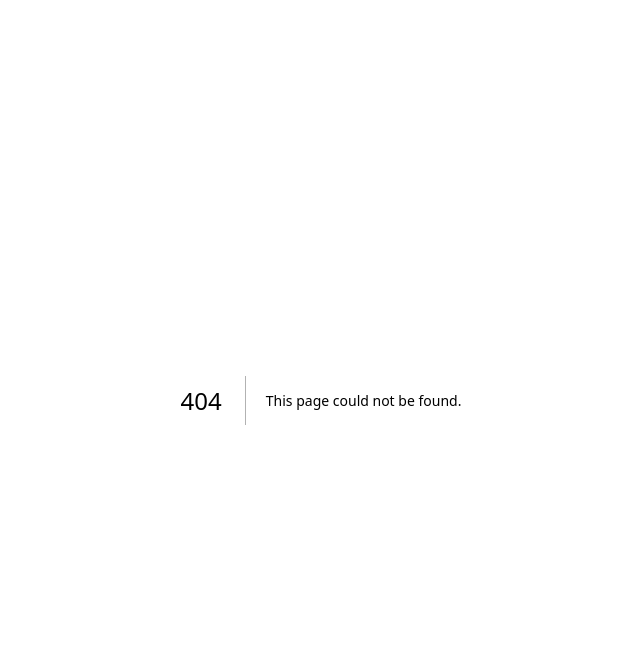
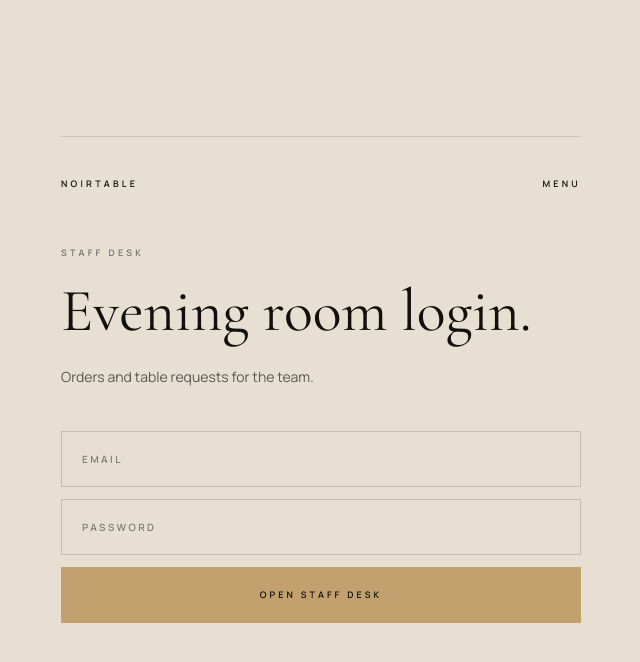
Before and after one commit to noirectinea/noirtable, a Next.js app: page /staff/login in a window 1280 px wide. Before the commit this address had no page. Shown: the top 662 px of the page, without its empty margins (319-959 px from the left). Built offline with nearby package versions, Linux system fonts and the light colour scheme; no server answers.

Commit message:
Add staff login protection

```diff
--- a/src/app/api/orders/route.ts
+++ b/src/app/api/orders/route.ts
@@ -6,8 +6,15 @@ import {
   type OrderInput,
   type OrderStatus,
 } from "@/server/orders";
+import { requireStaffAuth } from "@/server/staff-auth";
 
-export async function GET() {
+export async function GET(request: Request) {
+  const authResponse = await requireStaffAuth(request);
+
+  if (authResponse) {
+    return authResponse;
+  }
+
   const orders = await listOrders();
 
   return NextResponse.json({ orders });
@@ -38,6 +45,12 @@ export async function POST(request: Request) {
 
 export async function PATCH(request: Request) {
   try {
+    const authResponse = await requireStaffAuth(request);
+
+    if (authResponse) {
+      return authResponse;
+    }
+
     const body = (await request.json()) as {
       id?: string;
       status?: OrderStatus;
--- a/src/app/api/reservations/route.ts
+++ b/src/app/api/reservations/route.ts
@@ -6,8 +6,15 @@ import {
   type ReservationStatus,
   updateReservationStatus,
 } from "@/server/reservations";
+import { requireStaffAuth } from "@/server/staff-auth";
 
-export async function GET() {
+export async function GET(request: Request) {
+  const authResponse = await requireStaffAuth(request);
+
+  if (authResponse) {
+    return authResponse;
+  }
+
   const reservations = await listReservations();
 
   return NextResponse.json({ reservations });
@@ -39,6 +46,12 @@ export async function POST(request: Request) {
 
 export async function PATCH(request: Request) {
   try {
+    const authResponse = await requireStaffAuth(request);
+
+    if (authResponse) {
+      return authResponse;
+    }
+
     const body = (await request.json()) as {
       id?: string;
       status?: ReservationStatus;
--- /dev/null
+++ b/src/app/staff/login/page.tsx
@@ -0,0 +1,5 @@
+import { StaffLoginPage } from "@/components/StaffLoginPage";
+
+export default function StaffLogin() {
+  return <StaffLoginPage />;
+}
--- a/src/components/AdminOrdersPage.tsx
+++ b/src/components/AdminOrdersPage.tsx
@@ -1,9 +1,11 @@
 "use client";
 
 import Link from "next/link";
+import { useRouter } from "next/navigation";
 import { useEffect, useState } from "react";
 import { menuItems } from "@/data/menu";
 import { formatPrice } from "@/lib/cart";
+import { getSupabaseClient } from "@/lib/supabase/client";
 import type { OrderStatus, StoredOrder } from "@/server/orders";
 import type {
   ReservationStatus,
@@ -50,20 +52,34 @@ function formatServiceTime(value: string) {
 }
 
 export function AdminOrdersPage() {
+  const router = useRouter();
   const [orders, setOrders] = useState<StoredOrder[]>([]);
   const [reservations, setReservations] = useState<StoredReservation[]>([]);
   const [activeOrderFilter, setActiveOrderFilter] =
     useState<"all" | OrderStatus>("all");
   const [status, setStatus] = useState("Loading orders...");
   const [updatingId, setUpdatingId] = useState("");
+  const [accessToken, setAccessToken] = useState("");
 
   useEffect(() => {
-    async function loadOrders() {
+    async function loadOrders(token: string) {
       try {
         const [ordersResponse, reservationsResponse] = await Promise.all([
-          fetch("/api/orders", { cache: "no-store" }),
-          fetch("/api/reservations", { cache: "no-store" }),
+          fetch("/api/orders", {
+            cache: "no-store",
+            headers: { Authorization: `Bearer ${token}` },
+          }),
+          fetch("/api/reservations", {
+            cache: "no-store",
+            headers: { Authorization: `Bearer ${token}` },
+          }),
         ]);
+
+        if (ordersResponse.status === 401 || reservationsResponse.status === 401) {
+          router.replace("/staff/login");
+          return;
+        }
+
         const ordersResult = (await ordersResponse.json()) as {
           orders?: StoredOrder[];
         };
@@ -79,8 +95,35 @@ export function AdminOrdersPage() {
       }
     }
 
-    loadOrders();
-  }, []);
+    async function checkStaffSession() {
+      const supabase = getSupabaseClient();
+
+      if (!supabase) {
+        setStatus("Staff login is not configured.");
+        return;
+      }
+
+      const { data } = await supabase.auth.getSession();
+      const token = data.session?.access_token;
+
+      if (!token) {
+        router.replace("/staff/login");
+        return;
+      }
+
+      setAccessToken(token);
+      await loadOrders(token);
+    }
+
+    checkStaffSession();
+  }, [router]);
+
+  async function signOut() {
+    const supabase = getSupabaseClient();
+
+    await supabase?.auth.signOut();
+    router.replace("/staff/login");
+  }
 
   async function updateOrder(id: string, nextStatus: OrderStatus) {
     setUpdatingId(id);
@@ -88,7 +131,10 @@ export function AdminOrdersPage() {
     try {
       const response = await fetch("/api/orders", {
         method: "PATCH",
-        headers: { "Content-Type": "application/json" },
+        headers: {
+          Authorization: `Bearer ${accessToken}`,
+          "Content-Type": "application/json",
+        },
         body: JSON.stringify({ id, status: nextStatus }),
       });
       const result = (await response.json()) as {
@@ -121,7 +167,10 @@ export function AdminOrdersPage() {
     try {
       const response = await fetch("/api/reservations", {
         method: "PATCH",
-        headers: { "Content-Type": "application/json" },
+        headers: {
+          Authorization: `Bearer ${accessToken}`,
+          "Content-Type": "application/json",
+        },
         body: JSON.stringify({ id, status: nextStatus }),
       });
       const result = (await response.json()) as {
@@ -162,6 +211,9 @@ export function AdminOrdersPage() {
         <nav className="flex gap-7">
           <Link href="/menu">Menu</Link>
           <Link href="/case-study">Journal</Link>
+          <button type="button" onClick={signOut}>
+            Logout
+          </button>
         </nav>
       </header>
 
--- /dev/null
+++ b/src/components/StaffLoginPage.tsx
@@ -0,0 +1,110 @@
+"use client";
+
+import Link from "next/link";
+import { useRouter } from "next/navigation";
+import { FormEvent, useEffect, useState } from "react";
+import { getSupabaseClient } from "@/lib/supabase/client";
+
+export function StaffLoginPage() {
+  const router = useRouter();
+  const [email, setEmail] = useState("");
+  const [password, setPassword] = useState("");
+  const [status, setStatus] = useState("");
+  const [isSubmitting, setIsSubmitting] = useState(false);
+
+  useEffect(() => {
+    async function checkSession() {
+      const supabase = getSupabaseClient();
+
+      if (!supabase) {
+        return;
+      }
+
+      const { data } = await supabase.auth.getSession();
+
+      if (data.session) {
+        router.replace("/staff");
+      }
+    }
+
+    checkSession();
+  }, [router]);
+
+  async function submitLogin(event: FormEvent<HTMLFormElement>) {
+    event.preventDefault();
+    setIsSubmitting(true);
+    setStatus("");
+
+    try {
+      const supabase = getSupabaseClient();
+
+      if (!supabase) {
+        throw new Error("Staff login is not configured.");
+      }
+
+      const { error } = await supabase.auth.signInWithPassword({
+        email,
+        password,
+      });
+
+      if (error) {
+        throw new Error(error.message);
+      }
+
+      router.replace("/staff");
+    } catch (error) {
+      setStatus(error instanceof Error ? error.message : "Could not sign in.");
+    } finally {
+      setIsSubmitting(false);
+    }
+  }
+
+  return (
+    <main className="grid min-h-screen place-items-center bg-[#e7dfd2] px-6 text-[#11100d]">
+      <section className="w-full max-w-[520px] border-y border-[#2d261f]/15 py-10">
+        <div className="flex items-center justify-between text-[9px] font-semibold uppercase tracking-[0.36em]">
+          <Link href="/">Noirtable</Link>
+          <Link href="/menu">Menu</Link>
+        </div>
+
+        <p className="mt-14 text-[9px] font-semibold uppercase tracking-[0.36em] text-[#11100d]/52">
+          Staff desk
+        </p>
+        <h1 className="mt-6 font-serif text-6xl leading-[0.92]">
+          Evening room login.
+        </h1>
+        <p className="mt-6 max-w-sm text-sm leading-7 text-[#11100d]/66">
+          Orders and table requests for the team.
+        </p>
+
+        <form onSubmit={submitLogin} className="mt-10 grid gap-3">
+          <input
+            type="email"
+            value={email}
+            onChange={(event) => setEmail(event.target.value)}
+            placeholder="Email"
+            className="h-14 border border-[#2d261f]/18 bg-transparent px-5 text-[10px] font-semibold uppercase tracking-[0.24em] outline-none placeholder:text-[#11100d]/48 focus:border-[#11100d]/45"
+          />
+          <input
+            type="password"
+            value={password}
+            onChange={(event) => setPassword(event.target.value)}
+            placeholder="Password"
+            className="h-14 border border-[#2d261f]/18 bg-transparent px-5 text-[10px] font-semibold uppercase tracking-[0.24em] outline-none placeholder:text-[#11100d]/48 focus:border-[#11100d]/45"
+          />
+          <button
+            disabled={isSubmitting}
+            className="h-14 bg-[#c2a16e] text-[9px] font-semibold uppercase tracking-[0.34em] text-[#11100d] transition hover:bg-[#b9935f] disabled:opacity-60"
+          >
+            {isSubmitting ? "Signing in" : "Open staff desk"}
+          </button>
+          {status ? (
+            <p className="border border-[#2d261f]/18 px-5 py-4 text-sm leading-6 text-[#11100d]/68">
+              {status}
+            </p>
+          ) : null}
+        </form>
+      </section>
+    </main>
+  );
+}
--- /dev/null
+++ b/src/server/staff-auth.ts
@@ -0,0 +1,19 @@
+import { NextResponse } from "next/server";
+import { getSupabaseClient } from "@/lib/supabase/client";
+
+export async function requireStaffAuth(request: Request) {
+  const token = request.headers.get("authorization")?.replace("Bearer ", "");
+  const supabase = getSupabaseClient();
+
+  if (!supabase || !token) {
+    return NextResponse.json({ message: "Staff login required." }, { status: 401 });
+  }
+
+  const { data, error } = await supabase.auth.getUser(token);
+
+  if (error || !data.user) {
+    return NextResponse.json({ message: "Staff login required." }, { status: 401 });
+  }
+
+  return null;
+}
```
